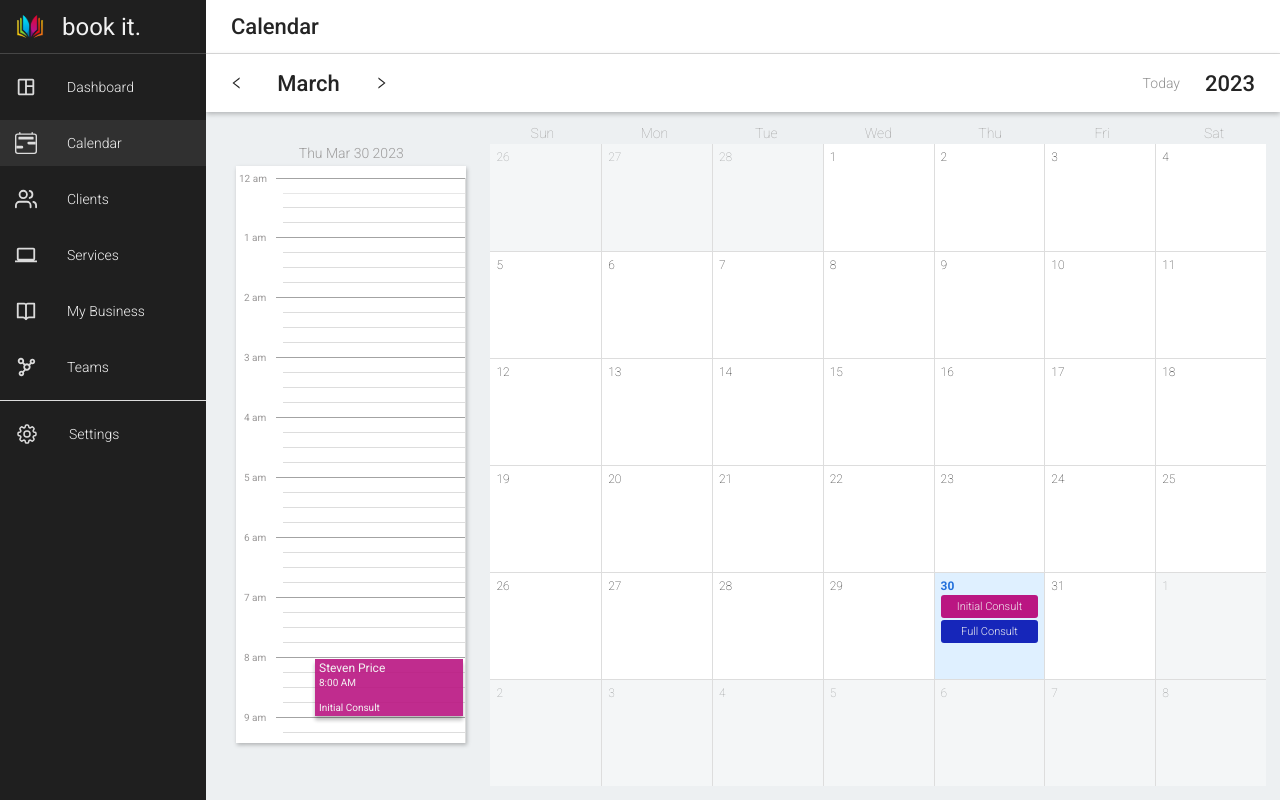
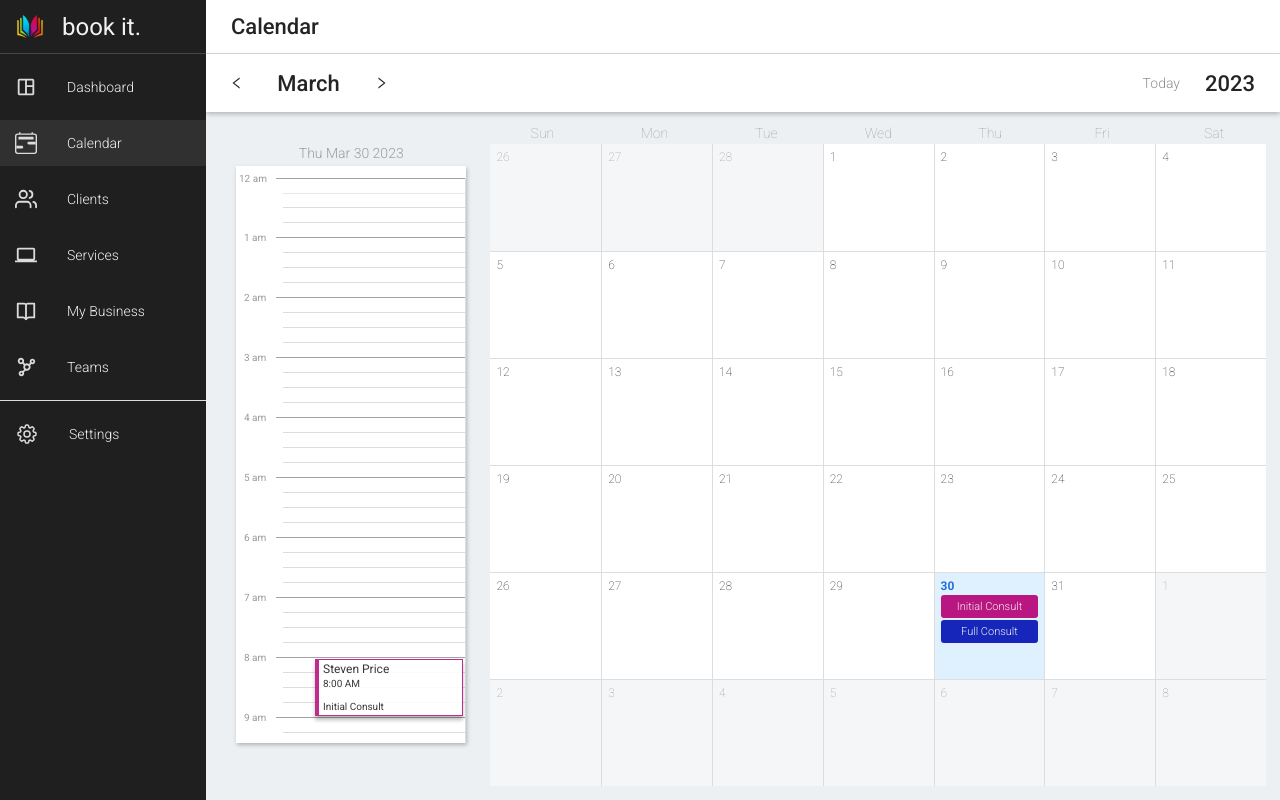
Before and after one commit to ryanhartwig/bookeasy, a Next.js app: page /calendar in a window 1280 px wide. Built offline with nearby package versions, Linux system fonts and the light colour scheme.

Commit message:
Add interactive appointment css to prepare for dragging

```diff
--- a/src/app/dashboard/hours.tsx
+++ b/src/app/dashboard/hours.tsx
@@ -9,6 +9,7 @@ import { useEffect, useMemo, useState } from 'react';
 import { Service } from '@/types/Service';
 import { Client } from '@/types/Client';
 import { formatTime } from '@/utility/functions/formatTime';
+import clsx from 'clsx';
 
 interface HoursProps {
   day?: number,
@@ -26,7 +27,6 @@ interface AppointmentData extends Appointment {
 export const Hours: React.FC<HoursProps> = ({day, appointments, services, clients}) => {
   const [availability, setAvailability] = useState<Map<number, string[][]>>();
   const [appointmentIndices, setAppointmentIndices] = useState<Map<number, AppointmentData>>(new Map());
-
 
   useEffect(() => {
     setAppointmentIndices(p => {
@@ -98,12 +98,14 @@ export const Hours: React.FC<HoursProps> = ({day, appointments, services, client
         });
       }
 
+      const color = appointment?.color || 'blue';
+
       return (
         <div key={i} className={styles.block} style={{borderBottomColor}}>
           {covered && <div className={styles.cover} />}
           {isHour && <p>{hour12} {period}</p>}
           {appointment &&
-            <div className={styles.weekly_app} style={{height, backgroundColor: appointment.color || 'blue'}}>
+            <div className={clsx(styles.weekly_app, 'noselect')} style={{height, borderColor: color}}>
               <div>
                 <p style={{fontSize: 12}}>{appointment.client_name}</p>
                 <p>{formatTime(appointment.startDate)}</p>
--- a/src/app/dashboard/weekly_overview.module.scss
+++ b/src/app/dashboard/weekly_overview.module.scss
@@ -104,6 +104,32 @@
 
   line-height: 0.9;
 
+  cursor: pointer;
+
+  rotate: 0;
+  scale: 1;
+
+  transition:
+    rotate 200ms,
+    scale 200ms,
+  ;
+
+  &:hover {
+    scale: 1.03;
+    z-index: 5;
+  }
+  &:active {
+    rotate: 4deg;
+    scale: 0.85;
+    left: 40px;
+  }
+
+  border-top: 1px solid;
+  border-bottom: 1px solid;
+  border-right: 1px solid;
+  border-left: 4px solid;
+  background: white;
+
   display: flex;
   justify-content: space-between;
   flex-direction: column;
@@ -113,7 +139,7 @@
   z-index: 1;
 
   p {
-    color: var(--font-on-dark);
+    color: var(--font-on-light);
     font-size: 10px;
   }
 
--- a/src/utility/functions/fetch/getAllAppointments.ts
+++ b/src/utility/functions/fetch/getAllAppointments.ts
@@ -87,6 +87,8 @@ export const getAllAppointments = async (userId: string) => {
 
   await fillAppointments();
 
+
+
   return {
     appointments: allAppointments,
     error
```
